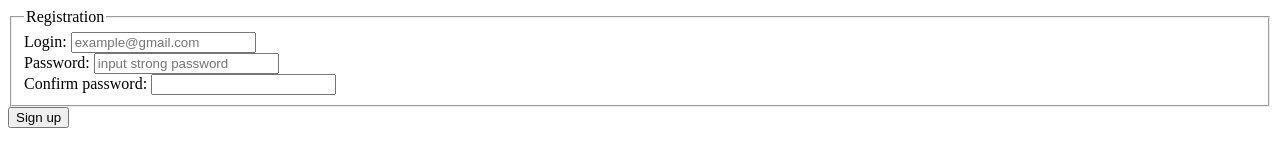
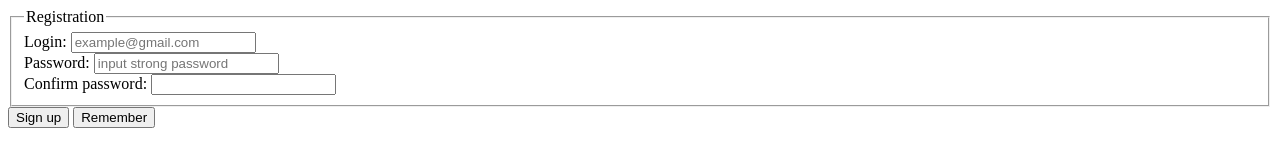
Before and after one commit to RuslanaDv/Autotrader, a plain HTML site: page registration.html in a window 1280 px wide. Drawn offline with Linux system fonts and the light colour scheme.

Commit message:
Add gitirnore file, modified registration.html file

```diff
--- a/registration.html
+++ b/registration.html
@@ -32,6 +32,8 @@
         </fieldset>
 
         <input type="submit" value="Sign up">
+        <input type="button" value="Remember">
+
     </form>
 </body>
 </html>
```
Also changed, not shown: 1 other file.
